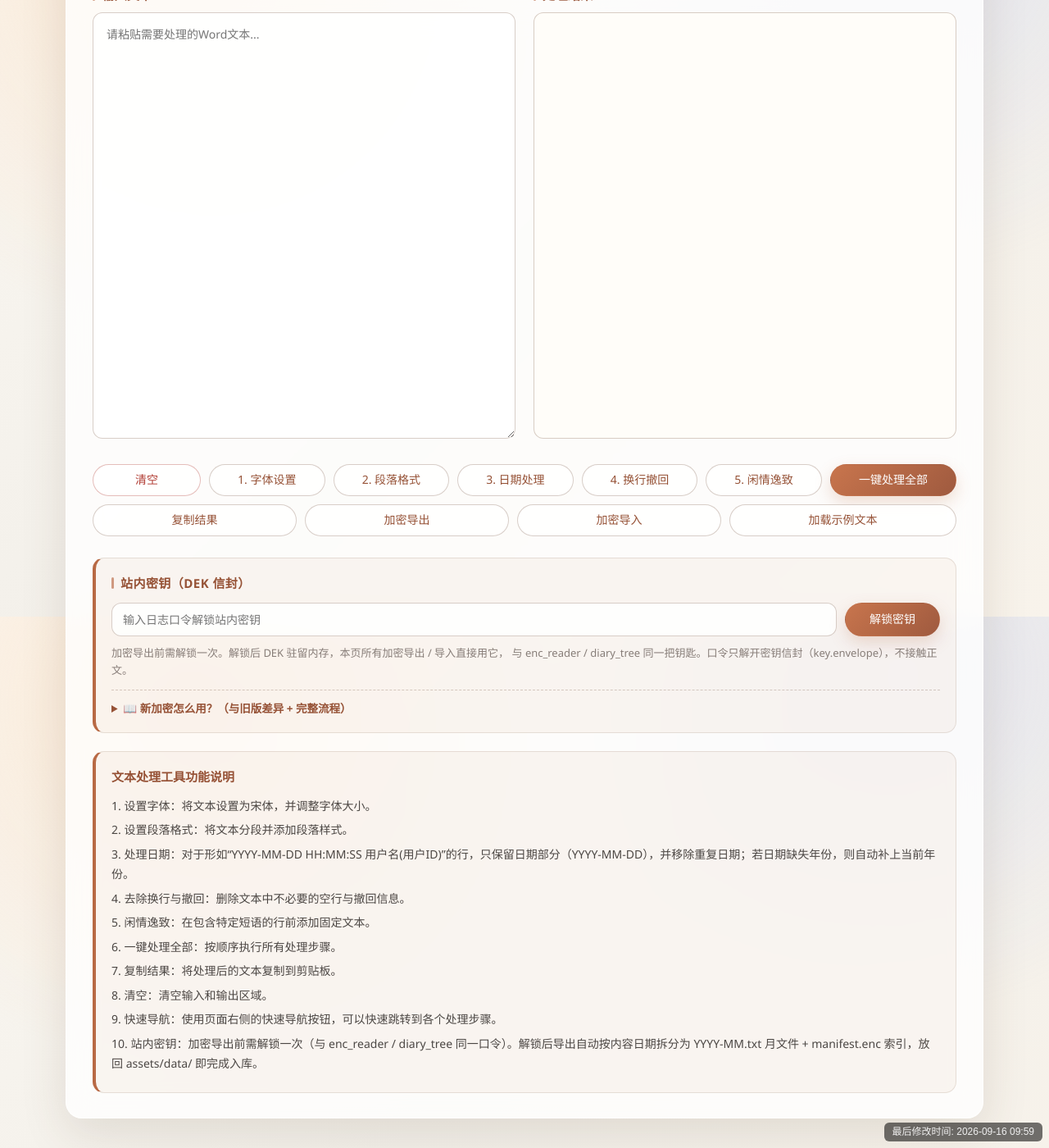
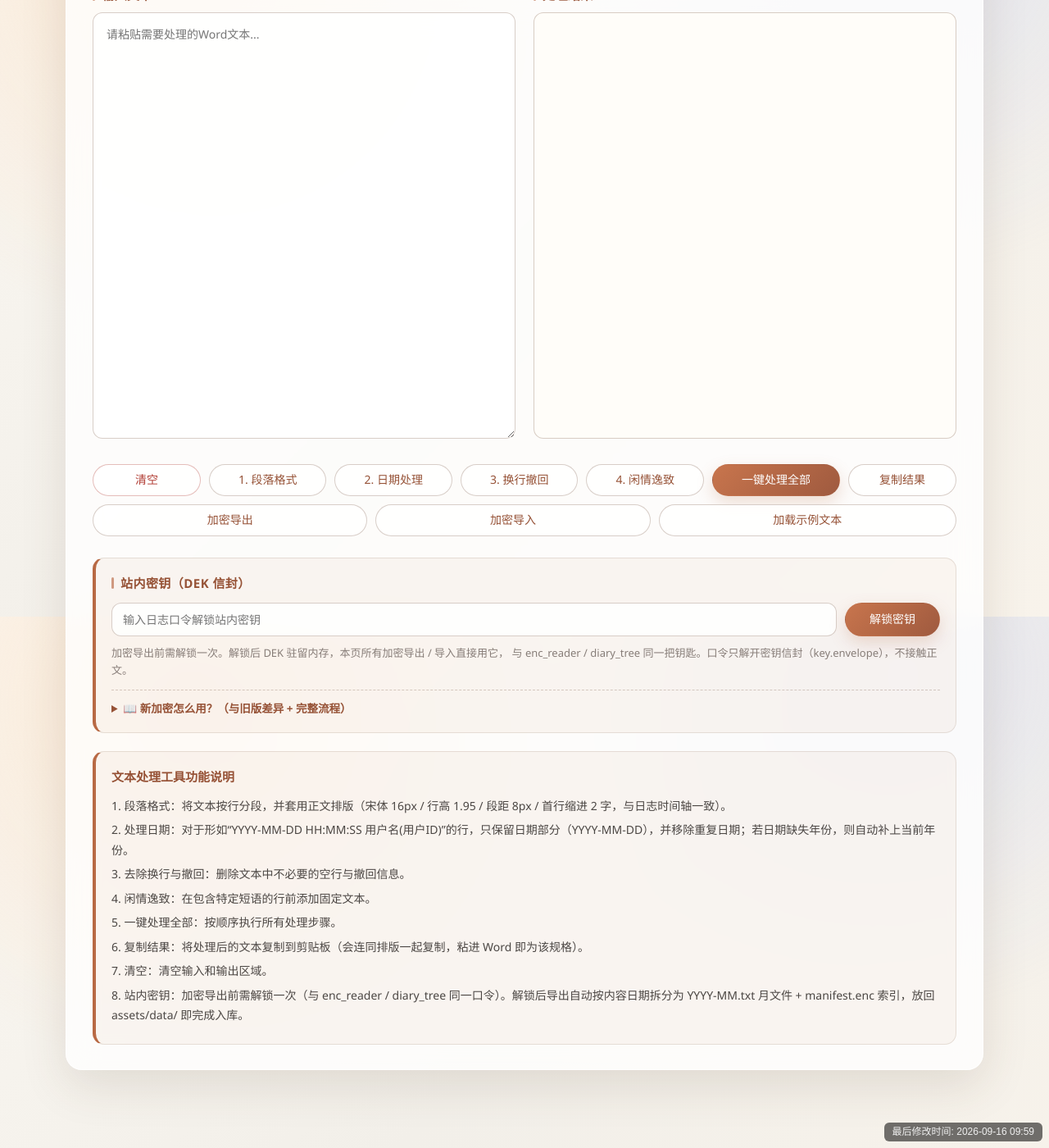
Before and after one commit to CrescentVelvet/crescentvelvet.github.io, a Jekyll site: the page built from _pages/text_processor.html, in a window 1280 px wide and 1400 px high, scrolled down 148 px. Shown: the whole window at 82% size. Built offline with Jekyll 4.4.1, drawn with Linux system fonts in a browser that asks for light colours; a script that is not in the unit is left out.

Commit message:
日志工具页: 删掉 text_processor 的「字体设置」按钮
它给容器挂 .preview-content 后搬运文本，被「段落格式」完全覆盖（每个 p 挂同一个类），
且在 processAll 里产物会被下一步从输入区重读丢弃；按钮编号重排 1-4，说明同步。

```diff
--- a/_pages/text_processor.html
+++ b/_pages/text_processor.html
@@ -112,11 +112,10 @@ title: "文本处理工具"
         </div>
         <div class="buttons-section">
             <button id="resetText" class="btn-danger">清空</button>
-            <button id="formatFont" class="btn-ghost">1. 字体设置</button>
-            <button id="formatParagraph" class="btn-ghost">2. 段落格式</button>
-            <button id="processDates" class="btn-ghost">3. 日期处理</button>
-            <button id="removeExtraLineBreaks" class="btn-ghost">4. 换行撤回</button>
-            <button id="addLeisurePrefix" class="btn-ghost">5. 闲情逸致</button>
+            <button id="formatParagraph" class="btn-ghost">1. 段落格式</button>
+            <button id="processDates" class="btn-ghost">2. 日期处理</button>
+            <button id="removeExtraLineBreaks" class="btn-ghost">3. 换行撤回</button>
+            <button id="addLeisurePrefix" class="btn-ghost">4. 闲情逸致</button>
             <button id="processAll">一键处理全部</button>
             <button id="copyResult" class="btn-ghost">复制结果</button>
             <button id="exportEncrypted" class="btn-ghost">加密导出</button>
@@ -151,16 +150,14 @@ title: "文本处理工具"
         </div>
         <div class="info-box panel panel-accent">
             <div class="info-title">文本处理工具功能说明</div>
-            <div class="info-feature">1. 设置字体：将文本设置为宋体，并调整字体大小。</div>
-            <div class="info-feature">2. 设置段落格式：将文本分段并添加段落样式。</div>
-            <div class="info-feature">3. 处理日期：对于形如“YYYY-MM-DD HH:MM:SS 用户名(用户ID)”的行，只保留日期部分（YYYY-MM-DD），并移除重复日期；若日期缺失年份，则自动补上当前年份。</div>
-            <div class="info-feature">4. 去除换行与撤回：删除文本中不必要的空行与撤回信息。</div>
-            <div class="info-feature">5. 闲情逸致：在包含特定短语的行前添加固定文本。</div>
-            <div class="info-feature">6. 一键处理全部：按顺序执行所有处理步骤。</div>
-            <div class="info-feature">7. 复制结果：将处理后的文本复制到剪贴板。</div>
-            <div class="info-feature">8. 清空：清空输入和输出区域。</div>
-            <div class="info-feature">9. 快速导航：使用页面右侧的快速导航按钮，可以快速跳转到各个处理步骤。</div>
-            <div class="info-feature">10. 站内密钥：加密导出前需解锁一次（与 enc_reader / diary_tree 同一口令）。解锁后导出自动按内容日期拆分为 YYYY-MM.txt 月文件 + manifest.enc 索引，放回 assets/data/ 即完成入库。</div>
+            <div class="info-feature">1. 段落格式：将文本按行分段，并套用正文排版（宋体 16px / 行高 1.95 / 段距 8px / 首行缩进 2 字，与日志时间轴一致）。</div>
+            <div class="info-feature">2. 处理日期：对于形如“YYYY-MM-DD HH:MM:SS 用户名(用户ID)”的行，只保留日期部分（YYYY-MM-DD），并移除重复日期；若日期缺失年份，则自动补上当前年份。</div>
+            <div class="info-feature">3. 去除换行与撤回：删除文本中不必要的空行与撤回信息。</div>
+            <div class="info-feature">4. 闲情逸致：在包含特定短语的行前添加固定文本。</div>
+            <div class="info-feature">5. 一键处理全部：按顺序执行所有处理步骤。</div>
+            <div class="info-feature">6. 复制结果：将处理后的文本复制到剪贴板（会连同排版一起复制，粘进 Word 即为该规格）。</div>
+            <div class="info-feature">7. 清空：清空输入和输出区域。</div>
+            <div class="info-feature">8. 站内密钥：加密导出前需解锁一次（与 enc_reader / diary_tree 同一口令）。解锁后导出自动按内容日期拆分为 YYYY-MM.txt 月文件 + manifest.enc 索引，放回 assets/data/ 即完成入库。</div>
         </div>
     </div>
 
@@ -196,26 +193,18 @@ title: "文本处理工具"
             outputPreview.innerHTML = text;
         }
 
-        // 1. 设置字体
-        document.getElementById('formatFont').addEventListener('click', () => {
-            if (!inputText.value.trim()) {
-                showStatus('请先输入文本', true);
-                return;
-            }
-
-            // 将输出区域应用字体样式
-            outputPreview.className = 'output-preview preview-content surface';
-            updatePreview(inputText.value);
-            showStatus('字体设置完成');
-        });
-
-        // 2. 设置段落格式
+        // 1. 设置段落格式
+        // 原「1. 字体设置」已并入这里（2026-09-16 删除）：正文规格本来就来自 CSS 的
+        // .preview-content，而本步骤给每个 <p> 都挂了同一个类 —— 所以"设字体"既没有
+        // 独立效果，它在「一键处理全部」里的产物还会被本步骤从输入区重读覆盖，纯属空转。
         document.getElementById('formatParagraph').addEventListener('click', () => {
             if (!inputText.value.trim()) {
                 showStatus('请先输入文本', true);
                 return;
             }
 
+            // 容器也挂上 .preview-content，让没被 <p> 包裹的文本同样有正文规格
+            outputPreview.className = 'output-preview preview-content surface';
             // 应用段落样式
             let text = inputText.value;
             // 确保处理的是纯文本，而不是HTML内容
@@ -234,7 +223,7 @@ title: "文本处理工具"
             showStatus('段落格式设置完成');
         });
 
-        // 3. 处理日期
+        // 2. 处理日期
         document.getElementById('processDates').addEventListener('click', () => {
             // 处理日期（匹配并样式化日期，然后移除其他出现）
             // 匹配形如 "YYYY-MM-DD" 或 "YYYY/MM/DD" 的日期行
@@ -352,7 +341,7 @@ title: "文本处理工具"
             showStatus('多余换行已移除');
         });
 
-        // 5. 添加"闲情逸致"
+        // 4. 添加"闲情逸致"
         document.getElementById('addLeisurePrefix').addEventListener('click', () => {
             if (!outputPreview.innerHTML.trim()) {
                 showStatus('请先处理文本', true);
```
Also changed, not shown: other parts of _pages/text_processor.html (+6 -7 lines), .workbuddy/memory/MEMORY.md.
